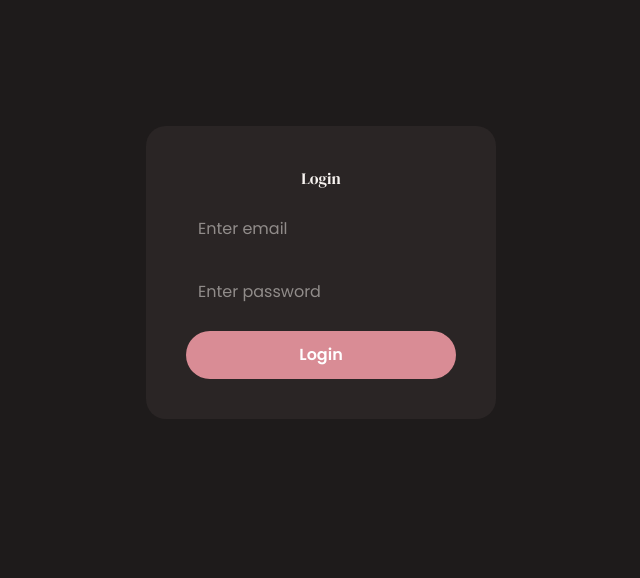
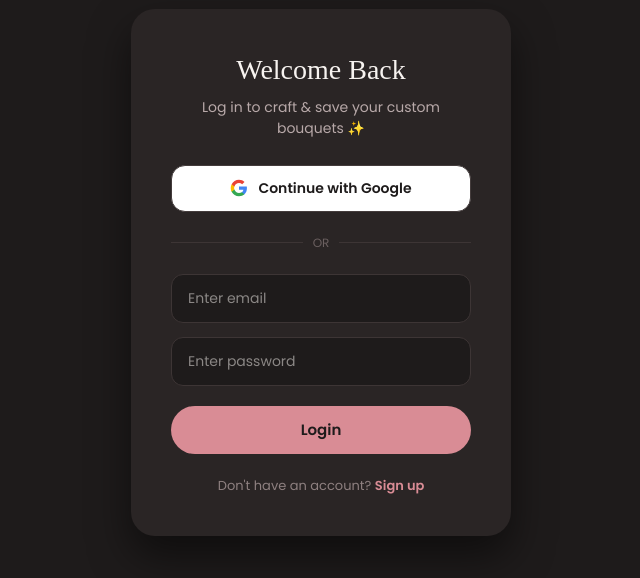
Before and after one commit to mishraaadya2005-web/aadhsi, a React (Vite) app in the folder client/: page /login in a window 1280 px wide. Shown: the part 128-706 px from the top of the page, without its empty margins (319-959 px from the left). Built offline with nearby package versions, Linux system fonts and the light colour scheme; no server answers.

Commit message:
Optimize bouquet PNGs, refine customization flow, and update login/footer

```diff
--- /dev/null
+++ b/client/compress-images.mjs
@@ -0,0 +1,65 @@
+import fs from 'fs';
+import path from 'path';
+import sharp from 'sharp';
+
+const targetDir = path.resolve('public/bouquet_assets');
+
+// Recursively get all .png files inside all subdirectories
+function getFilesRecursively(dir) {
+  let results = [];
+  const list = fs.readdirSync(dir);
+
+  list.forEach(file => {
+    const fullPath = path.join(dir, file);
+    const stat = fs.statSync(fullPath);
+    if (stat && stat.isDirectory()) {
+      results = results.concat(getFilesRecursively(fullPath));
+    } else if (file.toLowerCase().endsWith('.png')) {
+      results.push(fullPath);
+    }
+  });
+
+  return results;
+}
+
+async function compressPngAssets() {
+  if (!fs.existsSync(targetDir)) {
+    console.error(`Directory not found: ${targetDir}`);
+    return;
+  }
+
+  const files = getFilesRecursively(targetDir);
+
+  if (files.length === 0) {
+    console.log('No PNG images found to compress.');
+    return;
+  }
+
+  console.log(`Optimizing ${files.length} PNG assets while preserving transparency...`);
+
+  for (const filePath of files) {
+    const tempFilePath = `${filePath}.temp`;
+
+    await sharp(filePath)
+      .resize({
+        width: 1200,
+        withoutEnlargement: true // Never upscales smaller graphics
+      })
+      .png({
+        quality: 85,          // Perceptual quality
+        compressionLevel: 9,  // Maximum zlib compression ratio
+        palette: true         // Generates high-efficiency indexed PNGs with transparency
+      })
+      .toFile(tempFilePath);
+
+    // Overwrite the original file in place
+    fs.copyFileSync(tempFilePath, filePath);
+    fs.unlinkSync(tempFilePath);
+
+    console.log(`✓ Compressed: ${path.basename(filePath)}`);
+  }
+
+  console.log('\nAll bouquet assets optimized without losing transparency!');
+}
+
+compressPngAssets().catch(console.error);
--- a/client/package.json
+++ b/client/package.json
@@ -28,6 +28,7 @@
     "eslint-plugin-react-hooks": "^7.1.1",
     "eslint-plugin-react-refresh": "^0.5.2",
     "globals": "^17.6.0",
+    "sharp": "^0.35.4",
     "vite": "^8.0.12"
   }
 }
--- a/client/src/components/Footer.jsx
+++ b/client/src/components/Footer.jsx
@@ -59,11 +59,19 @@ function Footer() {
 
       </div>
 
-      {/* Mini Bottom Credits Bar */}
-      <div className="w-full mt-6 pt-4 border-t border-gray-900/20">
-        <p className="text-center text-[9px] text-[#8A8481] font-medium font-mono tracking-wider uppercase">
+      {/* Mini Bottom Credits & Subtle Staff Link Bar */}
+      <div className="w-full mt-6 pt-4 border-t border-gray-900/40 flex flex-col sm:flex-row items-center justify-between gap-3 text-[9px] text-[#8A8481] font-mono uppercase tracking-wider">
+        <p className="text-center sm:text-left">
           © {new Date().getFullYear()} AADSHI • Handmade with love 🌸
         </p>
+
+        {/* Subtle touch-friendly Admin Link */}
+        <Link
+          to="/admin"
+          className="text-[#5A5452] hover:text-[#D98C95] transition-colors py-1.5 px-3 rounded-lg active:scale-95"
+        >
+          Staff Access
+        </Link>
       </div>
     </footer>
   );
--- a/client/src/pages/login.jsx
+++ b/client/src/pages/login.jsx
@@ -1,20 +1,35 @@
 import { useState } from "react";
-import { login } from "../services/auth";
+import { useNavigate, Link } from "react-router-dom";
+import { login, signInWithGoogle } from "../services/auth";
 
 function Login() {
-
+  const navigate = useNavigate();
   const [email, setEmail] = useState("");
   const [password, setPassword] = useState("");
+  const [loading, setLoading] = useState(false);
+  const [errorMessage, setErrorMessage] = useState("");
 
-  const handleLogin = async () => {
+  const handleLogin = async (e) => {
+    e.preventDefault();
+    setErrorMessage("");
+    setLoading(true);
 
     const { data, error } = await login(email, password);
+    setLoading(false);
 
     if (error) {
-      alert(error.message);
-    } else {
-      console.log(data.user);
-      alert("Login successful");
+      setErrorMessage(error.message);
+    } else if (data?.user) {
+      navigate("/customize");
+    }
+  };
+
+  const handleGoogleSignIn = async () => {
+    setErrorMessage("");
+    try {
+      await signInWithGoogle();
+    } catch (err) {
+      setErrorMessage("Google Sign-In failed. Please try again.");
     }
   };
 
@@ -27,61 +42,166 @@ function Login() {
         alignItems: "center",
         background: "#1E1B1B",
         color: "#F7F3F0",
+        padding: "20px",
       }}
     >
       <div
         style={{
           background: "#2A2525",
           padding: "40px",
-          borderRadius: "20px",
-          width: "350px",
+          borderRadius: "24px",
+          width: "100%",
+          maxWidth: "380px",
           display: "flex",
           flexDirection: "column",
-          gap: "15px",
+          gap: "18px",
+          boxShadow: "0 20px 40px rgba(0,0,0,0.5)",
         }}
       >
-        <h1 style={{ textAlign: "center" }}>
-          Login
+        <div style={{ textAlign: "center", marginBottom: "8px" }}>
+          <h1 style={{ fontFamily: "serif", fontSize: "28px", margin: "0" }}>
+            Welcome Back
           </h1>
+          <p style={{ color: "#B8A9A9", fontSize: "14px", marginTop: "6px" }}>
+            Log in to craft & save your custom bouquets ✨
+          </p>
+        </div>
 
+        {errorMessage && (
+          <div
+            style={{
+              background: "rgba(217, 140, 149, 0.15)",
+              border: "1px solid #D98C95",
+              color: "#D98C95",
+              padding: "10px 14px",
+              borderRadius: "12px",
+              fontSize: "13px",
+              textAlign: "center",
+            }}
+          >
+            {errorMessage}
+          </div>
+        )}
+
+        {/* Google Authentication Action */}
+        <button
+          type="button"
+          onClick={handleGoogleSignIn}
+          style={{
+            padding: "12px",
+            borderRadius: "14px",
+            border: "1px solid #443c3c",
+            background: "#ffffff",
+            color: "#1E1B1B",
+            cursor: "pointer",
+            fontWeight: "600",
+            fontSize: "14px",
+            display: "flex",
+            alignItems: "center",
+            justifyContent: "center",
+            gap: "10px",
+            transition: "all 0.2s ease",
+          }}
+        >
+          <svg width="18" height="18" viewBox="0 0 24 24">
+            <path
+              fill="#4285F4"
+              d="M22.56 12.25c0-.78-.07-1.53-.2-2.25H12v4.26h5.92c-.26 1.37-1.04 2.53-2.21 3.31v2.77h3.57c2.08-1.92 3.28-4.74 3.28-8.09z"
+            />
+            <path
+              fill="#34A853"
+              d="M12 23c2.97 0 5.46-.98 7.28-2.66l-3.57-2.77c-.98.66-2.23 1.06-3.71 1.06-2.86 0-5.29-1.93-6.16-4.53H2.18v2.84C3.99 20.53 7.7 23 12 23z"
+            />
+            <path
+              fill="#FBBC05"
+              d="M5.84 14.09c-.22-.66-.35-1.36-.35-2.09s.13-1.43.35-2.09V7.06H2.18C1.43 8.55 1 10.22 1 12s.43 3.45 1.18 4.94l2.85-2.22.81-.63z"
+            />
+            <path
+              fill="#EA4335"
+              d="M12 5.38c1.62 0 3.06.56 4.21 1.64l3.15-3.15C17.45 2.09 14.97 1 12 1 7.7 1 3.99 3.47 2.18 7.06l3.66 2.84c.87-2.6 3.3-4.52 6.16-4.52z"
+            />
+          </svg>
+          Continue with Google
+        </button>
+
+        {/* Divider */}
+        <div
+          style={{
+            display: "flex",
+            alignItems: "center",
+            textAlign: "center",
+            margin: "4px 0",
+            color: "#6B6060",
+            fontSize: "12px",
+          }}
+        >
+          <div style={{ flex: 1, height: "1px", background: "#3D3535" }}></div>
+          <span style={{ padding: "0 10px", textTransform: "uppercase" }}>or</span>
+          <div style={{ flex: 1, height: "1px", background: "#3D3535" }}></div>
+        </div>
+
+        {/* Traditional Email / Password Form */}
+        <form onSubmit={handleLogin} style={{ display: "flex", flexDirection: "column", gap: "14px" }}>
           <input
             type="email"
             placeholder="Enter email"
+            required
             value={email}
             onChange={(e) => setEmail(e.target.value)}
             style={{
-            padding: "12px",
-            borderRadius: "10px",
-            border: "none",
+              padding: "13px 16px",
+              borderRadius: "12px",
+              border: "1px solid #3D3535",
+              background: "#1E1B1B",
+              color: "#F7F3F0",
+              fontSize: "14px",
+              outline: "none",
             }}
           />
 
           <input
             type="password"
             placeholder="Enter password"
+            required
             value={password}
             onChange={(e) => setPassword(e.target.value)}
             style={{
-            padding: "12px",
-            borderRadius: "10px",
-            border: "none",
+              padding: "13px 16px",
+              borderRadius: "12px",
+              border: "1px solid #3D3535",
+              background: "#1E1B1B",
+              color: "#F7F3F0",
+              fontSize: "14px",
+              outline: "none",
             }}
           />
 
           <button
-          onClick={handleLogin}
+            type="submit"
+            disabled={loading}
             style={{
-            padding: "12px",
+              marginTop: "6px",
+              padding: "13px",
               borderRadius: "999px",
               border: "none",
               background: "#D98C95",
-            color: "white",
-            cursor: "pointer",
-            fontWeight: "bold",
+              color: "#1E1B1B",
+              cursor: loading ? "not-allowed" : "pointer",
+              fontWeight: "700",
+              fontSize: "15px",
+              transition: "transform 0.15s ease",
             }}
           >
-          Login
+            {loading ? "Logging in..." : "Login"}
           </button>
+        </form>
+
+        <p style={{ textAlign: "center", fontSize: "13px", color: "#8E8080", marginTop: "4px" }}>
+          Don't have an account?{" "}
+          <Link to="/signup" style={{ color: "#D98C95", textDecoration: "none", fontWeight: "600" }}>
+            Sign up
+          </Link>
+        </p>
       </div>
     </div>
   );
--- a/client/src/services/auth.js
+++ b/client/src/services/auth.js
@@ -28,3 +28,17 @@ export async function getCurrentUser() {
   const { data } = await supabase.auth.getUser();
   return data.user;
 }
+
+export const signInWithGoogle = async () => {
+  const { data, error } = await supabase.auth.signInWithOAuth({
+    provider: "google",
+    options: {
+      redirectTo: `${window.location.origin}/customize`,
+    },
+  });
+
+  if (error) {
+    console.error("Google login error:", error.message);
+  }
+  return data;
+};
```
Also changed, not shown: client/src/pages/customize.jsx (+56 -37 lines), 1 other file (tests, documents, lock files or other folders). Lines whose indentation alone changed are shown as unchanged.
